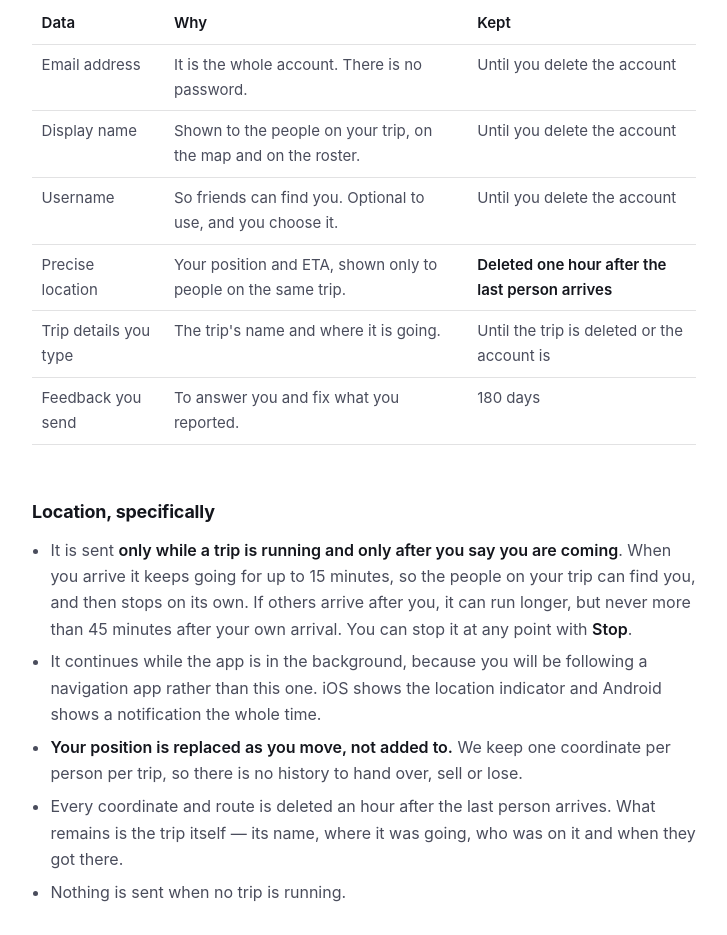
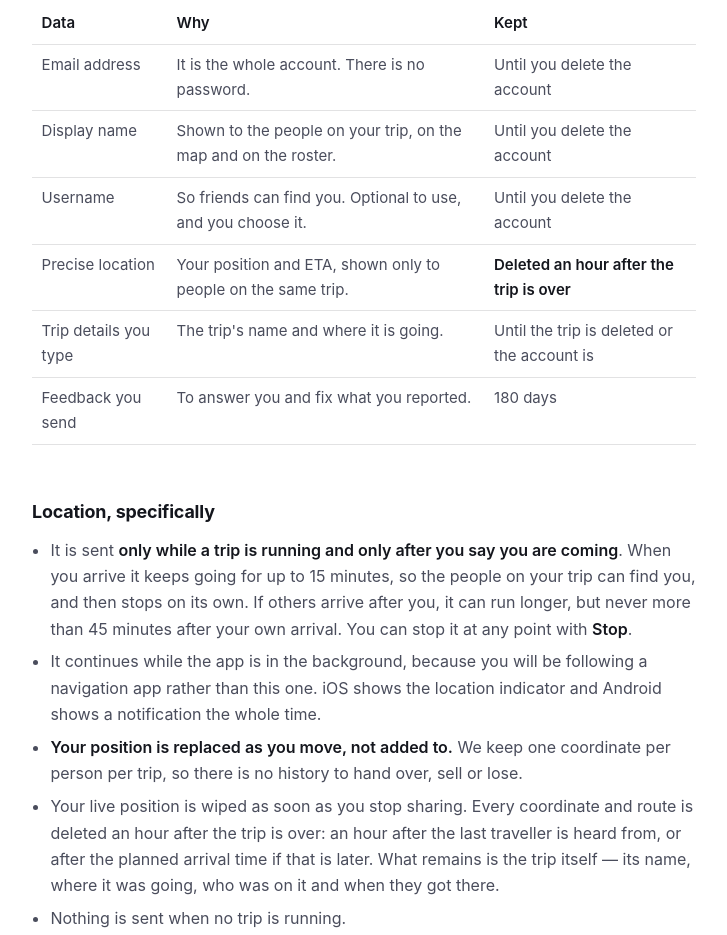
Before and after one commit to aakasalabs/aakasalabs.github.io, a plain HTML site: page privacy.html in a window 1280 px wide. Shown: the part 298-1233 px from the top of the page, without its empty margins (276-1003 px from the left). Drawn offline with Linux system fonts and the light colour scheme.

```diff
--- a/privacy.html
+++ b/privacy.html
@@ -45,7 +45,7 @@ policy says exactly what that costs in data. It is short because the app collect
   <tr><td>Email address</td><td>It is the whole account. There is no password.</td><td>Until you delete the account</td></tr>
   <tr><td>Display name</td><td>Shown to the people on your trip, on the map and on the roster.</td><td>Until you delete the account</td></tr>
   <tr><td>Username</td><td>So friends can find you. Optional to use, and you choose it.</td><td>Until you delete the account</td></tr>
-  <tr><td>Precise location</td><td>Your position and ETA, shown only to people on the same trip.</td><td><strong>Deleted one hour after the last person arrives</strong></td></tr>
+  <tr><td>Precise location</td><td>Your position and ETA, shown only to people on the same trip.</td><td><strong>Deleted an hour after the trip is over</strong></td></tr>
   <tr><td>Trip details you type</td><td>The trip's name and where it is going.</td><td>Until the trip is deleted or the account is</td></tr>
   <tr><td>Feedback you send</td><td>To answer you and fix what you reported.</td><td>180 days</td></tr>
 </table>
@@ -56,7 +56,7 @@ policy says exactly what that costs in data. It is short because the app collect
   <li>It is sent <strong>only while a trip is running and only after you say you are coming</strong>. When you arrive it keeps going for up to 15 minutes, so the people on your trip can find you, and then stops on its own. If others arrive after you, it can run longer, but never more than 45 minutes after your own arrival. You can stop it at any point with <strong>Stop</strong>.</li>
   <li>It continues while the app is in the background, because you will be following a navigation app rather than this one. iOS shows the location indicator and Android shows a notification the whole time.</li>
   <li><strong>Your position is replaced as you move, not added to.</strong> We keep one coordinate per person per trip, so there is no history to hand over, sell or lose.</li>
-  <li>Every coordinate and route is deleted an hour after the last person arrives. What remains is the trip itself — its name, where it was going, who was on it and when they got there.</li>
+  <li>Your live position is wiped as soon as you stop sharing. Every coordinate and route is deleted an hour after the trip is over: an hour after the last traveller is heard from, or after the planned arrival time if that is later. What remains is the trip itself — its name, where it was going, who was on it and when they got there.</li>
   <li>Nothing is sent when no trip is running.</li>
 </ul>
 
```
Also changed, not shown: testing.html (+2 -2 lines).
